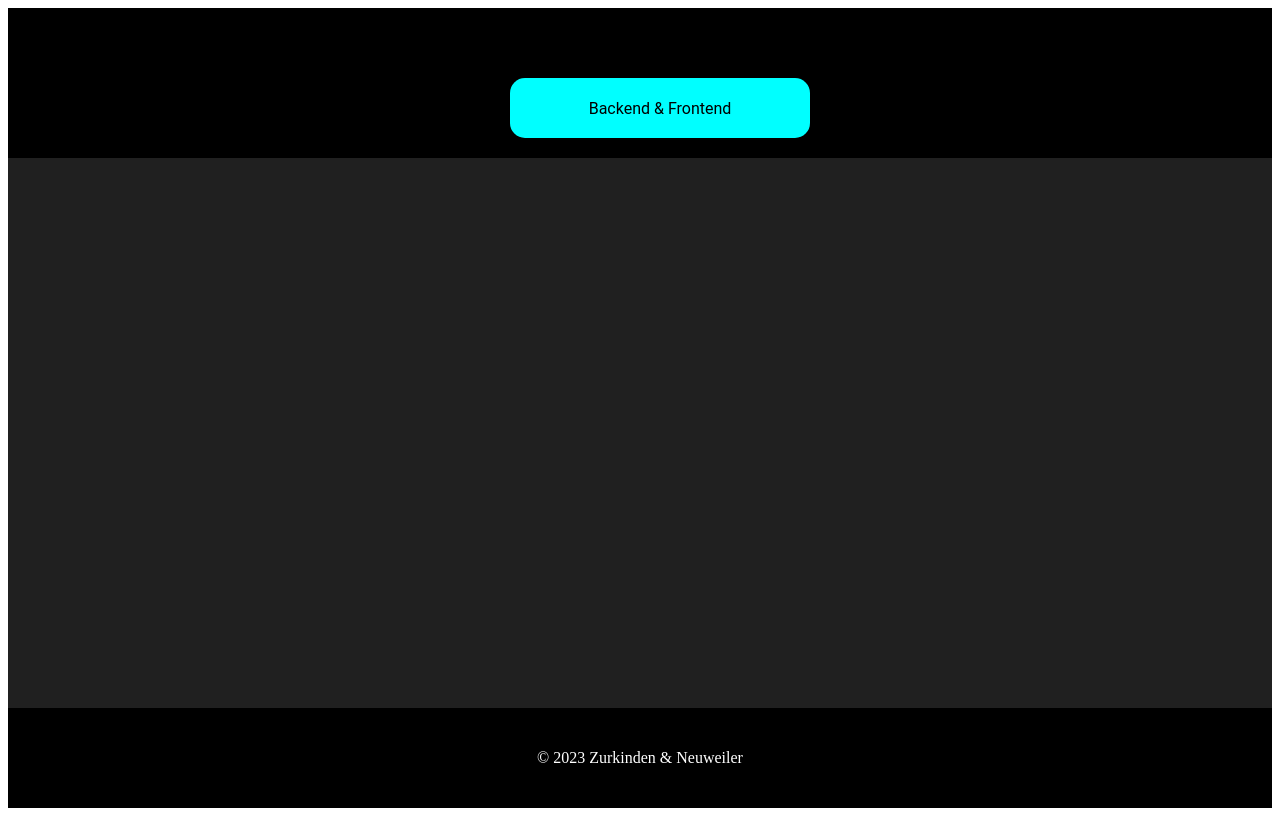
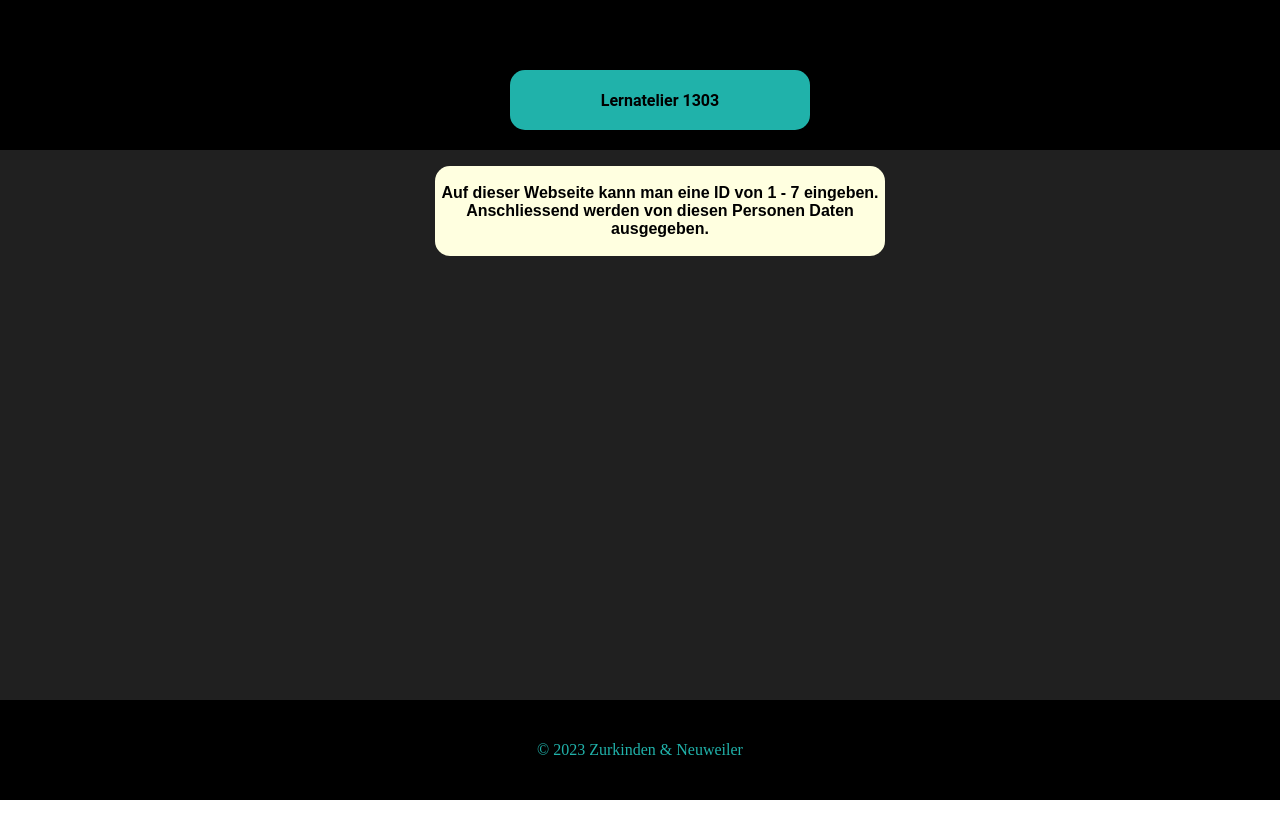
Before and after one commit to julian05z/1303, a website: page Website/index.html in a window 1280 px wide. Drawn offline with Linux system fonts and the light colour scheme.

Commit message:
Webseite style

```diff
--- a/Website/index.html
+++ b/Website/index.html
@@ -12,12 +12,16 @@
       <nav id="nav">
         <ul class="nav-list">
           <li>
-            <a>Backend & Frontend</a>
+            <a>Lernatelier 1303</a>
           </li>
         </ul>
       </nav>
       <main id="main">
-        <div id="output"></div>
+        <ul class="main-list">
+          <li>
+            <a>Auf dieser Webseite kann man eine ID von 1 - 7 eingeben. Anschliessend werden von diesen Personen Daten ausgegeben.</a>
+          </li>
+        </ul>
       </main>
       <footer>
         <p class="copyright">&copy; 2023 Zurkinden & Neuweiler</p>
--- a/Website/style.css
+++ b/Website/style.css
@@ -1,3 +1,8 @@
+body {
+  margin: 0;
+}
+
+
 .container {
     display: grid;
     min-height: 100vh;
@@ -32,7 +37,7 @@
   }
 
   .nav-list > li {
-    background-color: cyan;
+    background-color: lightseagreen;
     width: 300px;
     height: 60px;
     display: flex;
@@ -40,18 +45,33 @@
     align-items: center;
     font-family: "Roboto", sans-serif;
     border-radius: 15px;
+    font-weight: bolder;
   }
 
   main {
     grid-area: main;
     background-color: #202020;
-    color: white;
+    color: black;
+  }
+
+  .main-list > li {
+    background-color: lightyellow;
+    width: 450px;
+    height: 90px;
+    display: flex;
+    justify-content: center;
+    align-items: center;
+    font-family: "Robot", sans-serif;
+    border-radius: 15px;
+    margin: auto;
+    text-align: center;
+    font-weight:bold;
   }
 
   footer {
     grid-area: footer;
     background-color: black;
-    color: white;
+    color: lightseagreen;
     display: flex;
     justify-content: center;
     align-items: center;
```
